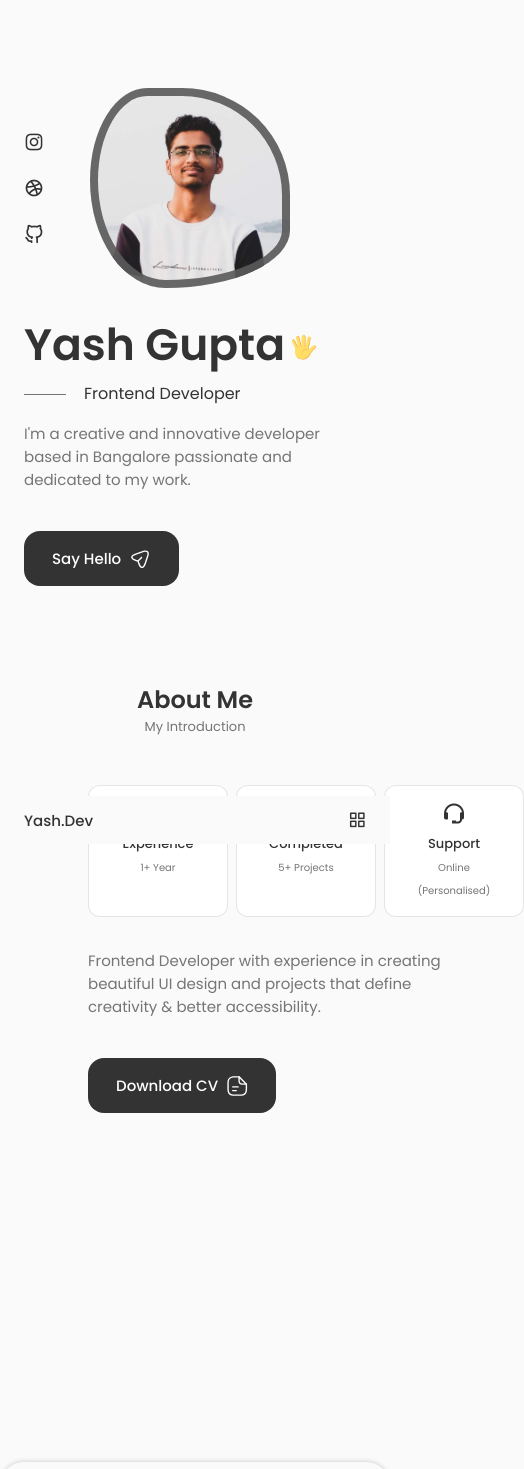
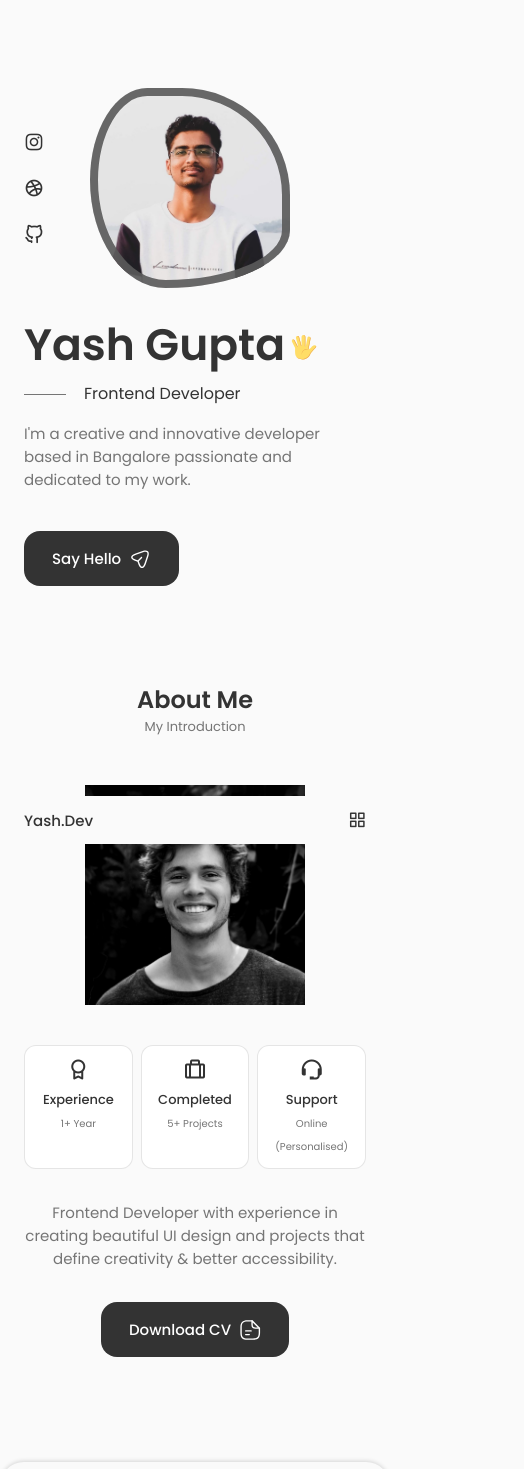
Before and after one commit to gyash21/THE-PORTFOLIO, a React (Create React App) app: page / in a window 390 px wide. Shown: the whole page, 524 px wide, since content can reach past the window. Before the commit the page ends 1225 px from the top, so only its background shows below. Built offline with nearby package versions, Linux system fonts and the light colour scheme.

Commit message:
added media queries in about section

```diff
--- a/src/components/about/about.css
+++ b/src/components/about/about.css
@@ -65,18 +65,63 @@
 
 
 @media screen and (max-width: 992px) {
+   .about__container{
+    grid-template-columns: 1fr;
+    row-gap: 2.5rem;
+   }
+
+
+   .about__img{
+    width: 220px;
+
+   }
+
+   .about__box{
+    padding: 0.75rem 0.5rem;
+   }
+
+   .about__data{
+    text-align: center;
+   }
+
+   .about__info{
+    justify-content: center;
+   }
+
+   .about__description{
+    padding: 0 5rem;
+    margin-bottom: 2rem;
+   }
 
   }
 
   /* For medium devices */
   @media screen and (max-width: 768px) {
 
+
+
   }
 
   @media screen and (max-width: 576px) {
+
+    .about__info{
+
+        grid-template-columns: repeat(3, 1fr);
+    }
+
+
+    .about__description{
+        padding: 0;
+    }
   }
+
+
 
   /* For small devices */
   @media screen and (max-width: 350px) {
 
+    .about__info{
+        grid-template-columns: repeat(2, 1fr);
+
+    }
   }
```
